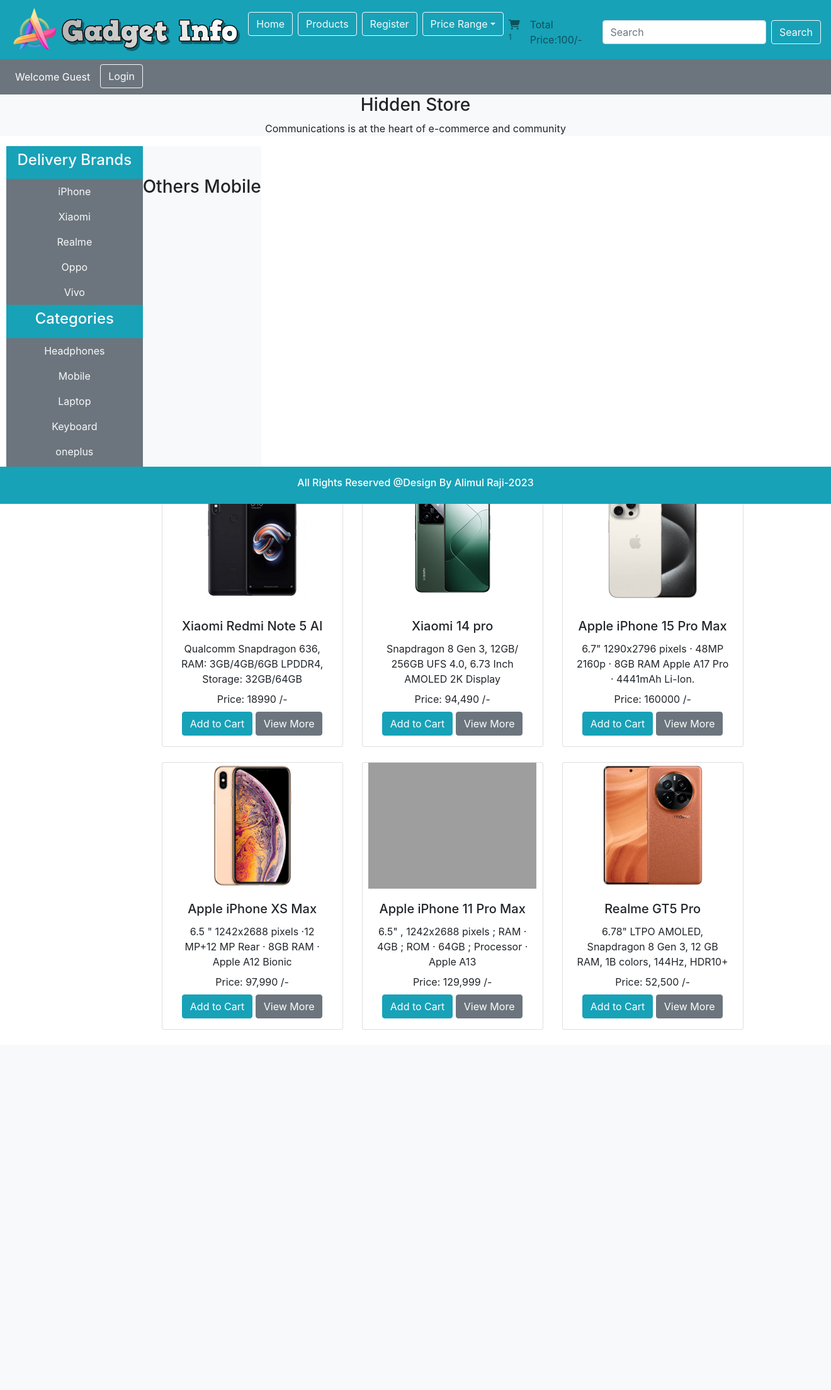
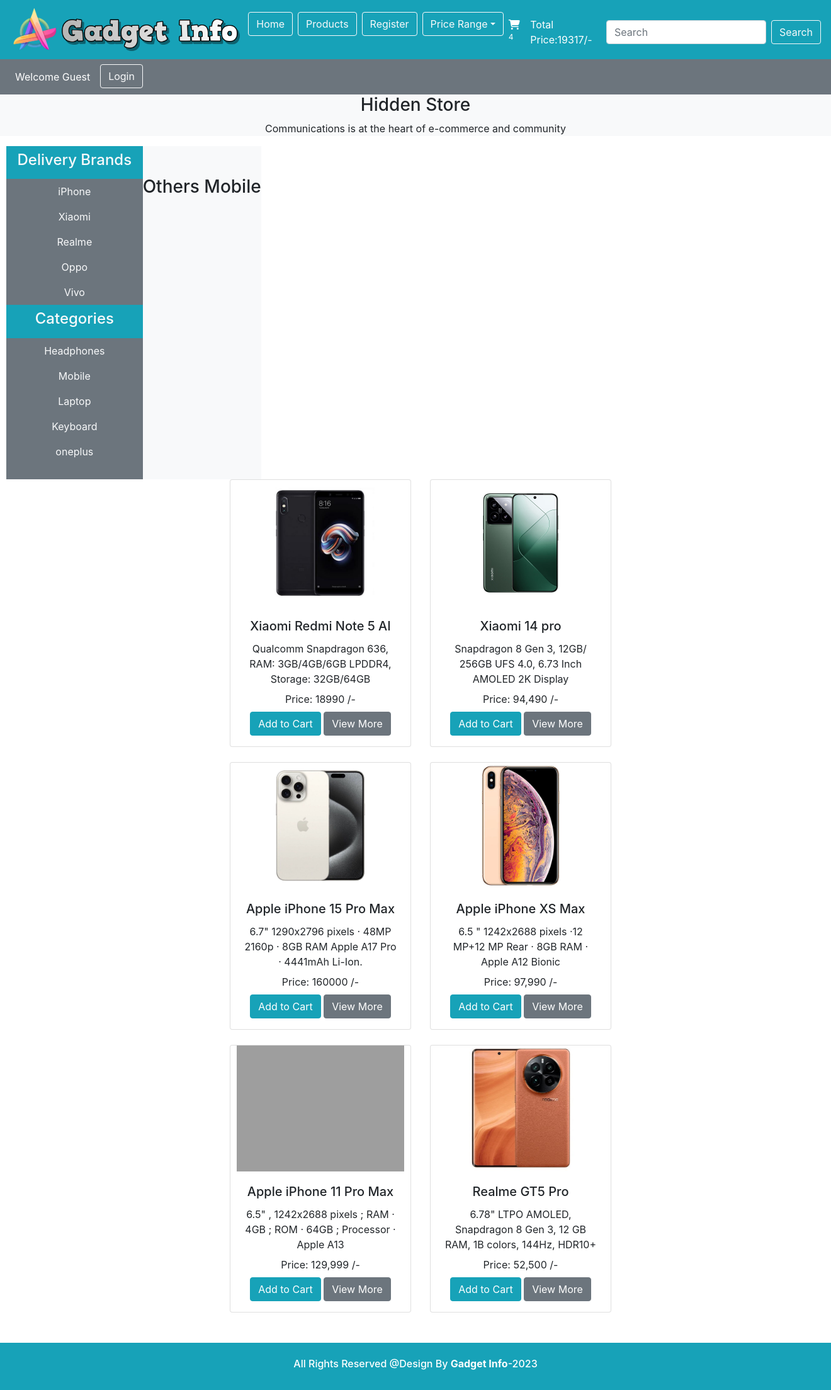
Before and after one commit to alimulraji/Gadget-Info, a PHP site: page /product_details.php in a window 1320 px wide. Shown: the whole page at 63% size. Before the commit the page ends 1635 px from the top, so only its background shows below. Run offline with PHP 8.4, Linux system fonts and the light colour scheme; data comes from the database, SQL or seed files in the repository; grey boxes are pictures that could not be loaded.

Commit message:
Modification

```diff
--- a/display_all.php
+++ b/display_all.php
@@ -58,11 +58,11 @@
                     </ul>
                 </div>
 
-              <li class="nav-item">
-                <a class="nav-link" href="#"><i class="fa-solid fa-cart-shopping"></i><sup>1</sup></a>
+                <li class="nav-item">
+                <a class="nav-link text-white" href="#"><i class="fa-solid fa-cart-shopping"></i><sup><?php cart_item(); ?></sup></a>
               </li>
               <li class="nav-item">
-                <a class="nav-link" href="#">Total Price:100/-</a>
+                <a class="nav-link text-white " href="#">Total Price:<?php total_cart_price(); ?>/-</a>
               </li>
 
             </ul>
--- a/includes/footer.php
+++ b/includes/footer.php
@@ -1,6 +1,7 @@
 <!-- Last Child -->
-<div class="fixed-bottom">
-    <div class="bg-info p-3 text-center text-white">
-        <h6>All Rights Reserved @Design By Alimul Raji-2023</h6>
+<div class="">
+    <br>
+    <div class="bg-info p-4 text-center text-white">
+        <h6>All Rights Reserved @Design By <b>Gadget Info</b>-2023</h6>
     </div>
 <div>
--- a/product_details.php
+++ b/product_details.php
@@ -57,11 +57,11 @@
                     </ul>
                 </div>
 
-              <li class="nav-item">
-                <a class="nav-link" href="#"><i class="fa-solid fa-cart-shopping"></i><sup>1</sup></a>
+                <li class="nav-item">
+                <a class="nav-link text-white" href="#"><i class="fa-solid fa-cart-shopping"></i><sup><?php cart_item(); ?></sup></a>
               </li>
               <li class="nav-item">
-                <a class="nav-link" href="#">Total Price:100/-</a>
+                <a class="nav-link text-white " href="#">Total Price:<?php total_cart_price(); ?>/-</a>
               </li>
 
             </ul>
@@ -220,7 +220,7 @@
 
 
       </div>
-      <div class='col-md-12'>
+      <div class='col-md-12 mt-3'>
       <div class='container w-50 m-auto'>
       <h2 Class='mb-4'> $product_title Full Specifications</h2>
 
@@ -235,7 +235,7 @@
             <td>Colors</td>
             <td>$product_color</td></tr>
 
-            <tr>
+          <tr>
         <td class='font-weight-bold'>Connectivity</td>
         <td> </td></tr>
 
@@ -383,7 +383,7 @@
   <div class="col-md-2  p-0 ">
 
     </div>
-        <div class="col-md-10 row">
+        <div class="col-md-8 row">
               <!-- Fetching Products -->
               <?php
               // calling function
--- a/search_product.php
+++ b/search_product.php
@@ -63,11 +63,11 @@
                     </ul>
                 </div>
 
-              <li class="nav-item">
-                <a class="nav-link" href="#"><i class="fa-solid fa-cart-shopping"></i><sup>1</sup></a>
+                <li class="nav-item">
+                <a class="nav-link text-white" href="#"><i class="fa-solid fa-cart-shopping"></i><sup><?php cart_item(); ?></sup></a>
               </li>
               <li class="nav-item">
-                <a class="nav-link" href="#">Total Price:100/-</a>
+                <a class="nav-link text-white " href="#">Total Price:<?php total_cart_price(); ?>/-</a>
               </li>
 
             </ul>
```
Also changed, not shown: admin_area/index.php (+5 -3 lines), admin_area/insert_categories.php (+4 -4 lines).
